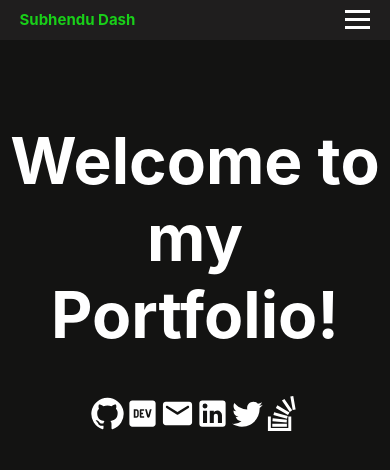
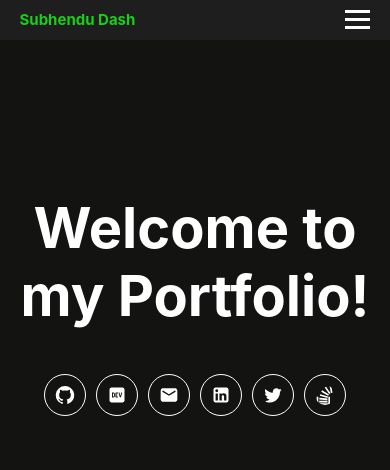
Before and after one commit to subhendudash02/subhendudash02.github.io, a React (Create React App) app: page / in a window 390 px wide. Shown: the top 470 px of the page. Built offline with nearby package versions, Linux system fonts and the light colour scheme.

Commit message:
edit home page

```diff
--- a/src/components/Home.jsx
+++ b/src/components/Home.jsx
@@ -14,14 +14,14 @@ import { SvgIcon } from '@mui/material';
 export default function Home() {
     return (
         <div className="home">
-            <h1>Welcome to my Portfolio!</h1>
+            <h1 className="mainHeading">Welcome to my Portfolio!</h1>
             <ThemeProvider theme={theme}>
-                <a href={social.github}><GitHubIcon fontSize="large" color="primary" /></a>
-                <a href={social.devto}><LogoDevIcon fontSize="large" color="primary" /></a>
-                <a exact="true" href={social.email}><EmailRoundedIcon fontSize="large" color="primary" /></a>
-                <a href={social.linkedin}><LinkedInIcon fontSize="large" color="primary" /></a>
-                <a href={social.twitter}><TwitterIcon fontSize="large" color="primary" /></a>
-                <a href={social.stackoverflow}><SvgIcon fontSize="large" color="primary">
+                <a href={social.github}><GitHubIcon className="socIcon" fontSize="large" color="primary" /></a>
+                <a href={social.devto}><LogoDevIcon className="socIcon" fontSize="large" color="primary" /></a>
+                <a exact="true" href={social.email}><EmailRoundedIcon className="socIcon" fontSize="large" color="primary" /></a>
+                <a href={social.linkedin}><LinkedInIcon className="socIcon" fontSize="large" color="primary" /></a>
+                <a href={social.twitter}><TwitterIcon className="socIcon" fontSize="large" color="primary" /></a>
+                <a href={social.stackoverflow}><SvgIcon className="socIcon" fontSize="large" color="primary">
                     <path d="M15 21h-10v-2h10v2zm6-11.665l-1.621-9.335-1.993.346 1.62 9.335 1.994-.346zm-5.964 6.937l-9.746-.975-.186 2.016 9.755.879.177-1.92zm.538-2.587l-9.276-2.608-.526 1.954 9.306 2.5.496-1.846zm1.204-2.413l-8.297-4.864-1.029 1.743 8.298 4.865 1.028-1.744zm1.866-1.467l-5.339-7.829-1.672 1.14 5.339 7.829 1.672-1.14zm-2.644 4.195v8h-12v-8h-2v10h16v-10h-2z" />
                     </SvgIcon></a>
             </ThemeProvider>
--- a/src/styles/home.css
+++ b/src/styles/home.css
@@ -3,3 +3,42 @@
     padding-top: 10%;
     font-size: 2rem;
 }
+
+.mainHeading {
+    margin-bottom: 10%;
+}
+
+.socIcon {
+    display: inline-block;
+	font-size: 1.2em;
+	padding: 10px;
+	width: 45px;
+	height: 45px;
+	text-align: center;
+	line-height: 1.25;
+	border: 1px solid white;
+	border-radius: 100%;
+	margin: 0 10px;
+	transition-duration: 2s;
+	transform: scale(1);
+}
+
+.socIcon:hover {
+    transform: scale(1.5);
+}
+
+@media screen and (max-width: 768px) {
+    .home {
+        padding-top: 30%;
+    }
+
+    .mainHeading {
+        font-size: 3.5rem;
+    }
+
+    .socIcon {
+        width: 20px !important;
+        height: 20px !important;
+        margin: 5px;
+    }
+}
```
Also changed, not shown: src/assets/homebg.jpg (added).
